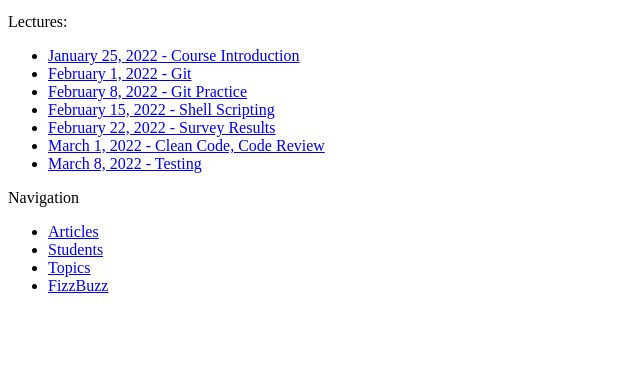
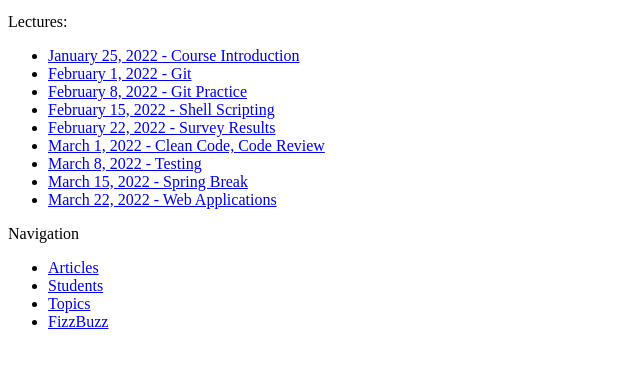
Before and after one commit to sleddog/methods-spring-2022, a plain HTML site: page index.html in a window 1280 px wide. Shown: the part 119-484 px from the top of the page, without its empty margins (0-640 px from the left). Drawn offline with Linux system fonts and the light colour scheme.

Commit message:
add lecture 8

```diff
--- a/index.html
+++ b/index.html
@@ -22,6 +22,8 @@
         <li><a href="https://docs.google.com/presentation/d/1whjP1ymYIhN4HWL2sroqqJ_WtVYODB4NFGcVgmOl0ZE/edit?usp=sharing">February 22, 2022 - Survey Results</a></li>
         <li><a href="https://docs.google.com/presentation/d/1gYVBpqt71vOKrz7N4_y11Vj7sP360m3GfA6IhYkEOyo/edit?usp=sharing">March 1, 2022 - Clean Code, Code Review</a></li>
         <li><a href="https://docs.google.com/presentation/d/17wY2CZSmlPVDTXRLx2H07XtvqS5fmX3CqKVsMymFwpk/edit?usp=sharing">March 8, 2022 - Testing</a></li>
+        <li><a href="https://www.youtube.com/watch?v=dQw4w9WgXcQ">March 15, 2022 - Spring Break</a></li>
+        <li><a href="https://docs.google.com/presentation/d/1U_3YIVhwcn1uN34UWfkNaQDZdhdtfPIwdZX-umfb6WA/edit?usp=sharing">March 22, 2022 - Web Applications</a></li>
       </ul>
     </p>
     <p>
```
